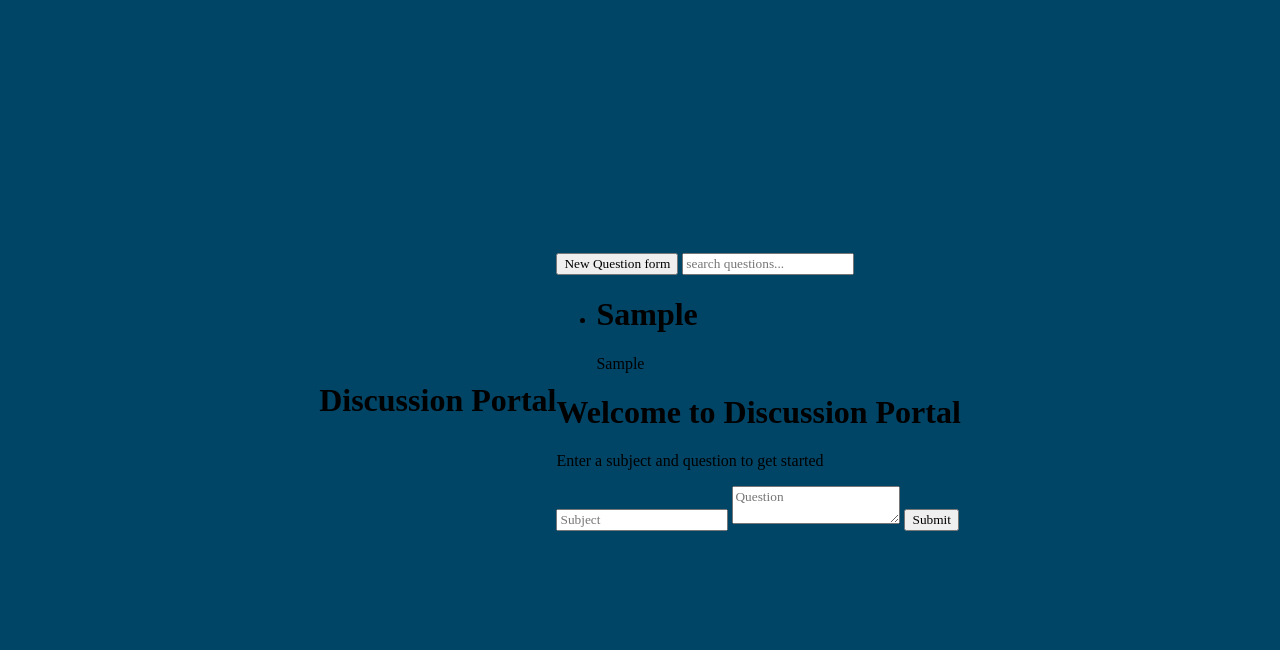
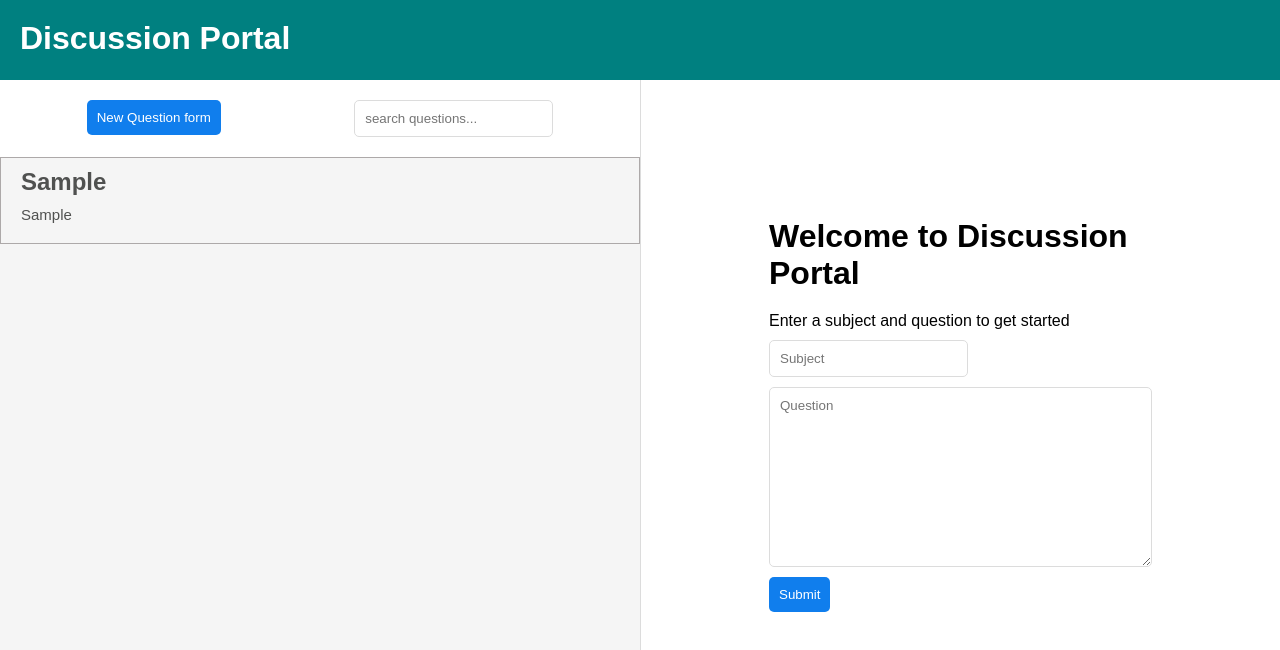
Before and after one commit to sonideepak98/Discussion-App, a website: page index.html in a window 1280 px wide. Both pictures are taken after typing "Sample", "Sample" into the empty fields and a click on the input "Submit". Shown: the top 650 px of the page. Drawn offline with Linux system fonts and the light colour scheme.

Commit message:
add my files

```diff
--- a/style.css
+++ b/style.css
@@ -1,89 +1,170 @@
-@import url("https://fonts.googleapis.com/css?family=Lato:100,300,400,700,900");
-*,
-*::before,
-*::after {
-  box-sizing: border-box;
-  font-family: Gotham Rounded;
+* {
+    margin: 0px;
+    font-family: sans-serif;
+    box-sizing: border-box;
 }
+h3 {
+    color: #8E94A0;
+}
+body {
+    display: flex;
+    flex-direction: column;
+}
+ul {
+    list-style-type: none;
+    text-align: left;
+    padding: 0px;
+    height: 100%;
+    width: 50vw;
+}
+.navbar {
+    color: white;
+    background: #008080;
+    height: 10vh;
+    padding: 20px;
+    flex-grow: 0;
+}
+.app_body {
+    flex-grow: 1;
+    display: flex;
+    height: 100%;
+    align-items: flex-start;
+    background: #F5F5F5;
+    /* background: white; */
+}
+.activity {
+    display: flex;
+    align-items: flex-start;
+    justify-content:flex-start;
+    flex-direction: column;
+    width: 50vw;
+    height: 100%;
+    background: #F5F5F5;
+}
+.actions {
+    display: flex;
+    align-items: flex-start;
+    width: 100%;
+    padding: 20px;
+    justify-content: space-around;
+    background: white;
+}
+#not_found{
+    border: 1px solid rgb(173, 169, 169);
+    width: 100%;
+    background: #F5F5F5;
+    padding: 10px 20px;
+    font-size: 1.5em;
+    color:  rgba(13, 14, 13, 0.71);
+}
+li {
+    border: 1px solid rgb(173, 169, 169);
+    width: 100%;
+    padding: 10px;
+    background: #F5F5F5;
+}
+li > p, li > h1 {
+    padding: 0px 10px;
+    color:  rgba(13, 14, 13, 0.71);
+}
+li > h1 {
+    font-size: 1.5em;
+}
+li > p {
+    padding: 10px;
+    font-size: 15px;
+}
+.actions > button {
+    background: rgb(16, 126, 237);
+    outline-color: #94C8FF;
+    border: none;
+    padding: 10px;
+    color: white;
+    border-radius: 5px;
+    cursor: pointer;
+}
+input, textarea {
+    padding: 10px;
+    border-radius: 5px;
+    border: 1px solid gainsboro;
 
-:root {
-  --hue-neutral: 200;
-  --hue-wrong: 0;
-  --hue-correct: 145;
 }
-
-body {
-  --hue: var(--hue-neutral);
-  padding: 0;
-  margin: 0;
-  display: flex;
-  width: 100vw;
-  height: 100vh;
-  justify-content: center;
-  align-items: center;
-  background-color: hsl(var(--hue), 100%, 20%);
+.question_form {
+    width: 50vw;
+    height: 100%;
+    border-left: 1px solid gainsboro;
+    background: white;
 }
-
-body.correct {
-  --hue: var(--hue-correct);
+.ques_details {
+    display: flex;
+    flex-direction: column;
+    padding: 20px 2rem;
 }
-
-body.wrong {
-  --hue: var(--hue-wrong);
+.ques_dets {
+    background: #F5F5F5;
+    padding: 20px;
+    border-radius: 5px;
+    margin-top: 10px;
 }
-
-.container {
-  width: 800px;
-  max-width: 80%;
-  background-color: white;
-  border-radius: 5px;
-  padding: 10px;
-  box-shadow: 0 0 10px 2px;
+.responses_dets {
+    background: #F5F5F5;
+    padding: 20px;
+    border-radius: 5px;
+    margin-top: 10px;
 }
-
-.btn-grid {
-  display: grid;
-  grid-template-columns: repeat(2, auto);
-  gap: 10px;
-  margin: 20px 0;
+.question_form > .new_form {
+    margin: 10%;
+    position: fixed;
+    float: left;
 }
-
-.btn {
-  --hue: var(--hue-neutral);
-  border: 1px solid hsl(var(--hue), 100%, 30%);
-  background-color: hsl(var(--hue), 100%, 50%);
-  border-radius: 5px;
-  padding: 5px 10px;
-  color: white;
-  outline: none;
+.question_form > .new_form > h1 {
+    padding: 10px 0px;;
 }
-
-.btn:hover {
-  border-color: black;
+.question_form > .new_form > p {
+    padding: 10px 0px;
 }
-
-.btn.correct {
-  --hue: var(--hue-correct);
-  color: black;
+textarea {
+    display: block;
+    margin: 10px 0px;
+    height: 13.5em;
+    width: 100%
 }
-
-.btn.wrong {
-  --hue: var(--hue-wrong);
+[type='submit'], .resolve {
+    margin-left: auto;
+    background: #107EED;
+    color: white;
+    cursor: pointer;
+    border: none;
+     padding: 10px;
+    border-radius: 5px;
 }
-
-.start-btn,
-.next-btn {
-  font-size: 1.5rem;
-  font-weight: bold;
-  padding: 10px 20px;
+.ques_dets > h3, .responses_dets > h4 {
+    color: black;
+    padding-bottom: 5px;
 }
-
-.controls {
-  display: flex;
-  justify-content: center;
-  align-items: center;
+.fas, .far {
+    cursor: pointer;
 }
-
-.hide {
-  display: none;
+.resolve {
+    margin-top: 15px;
 }
+.filtered_out {
+    display: none;
+}
+.add_response {
+    padding: 20px 0px;
+}
+.add_response > h3 {
+    margin-bottom: 10px;
+}
+.votes {
+    padding: 10px 0px;
+}
+.votes > i {
+    font-size: 15px;
+    padding: 5px;
+    color: rgb(173, 169, 169);
+}
+.active > i{
+    color: yellow;
+}
```
